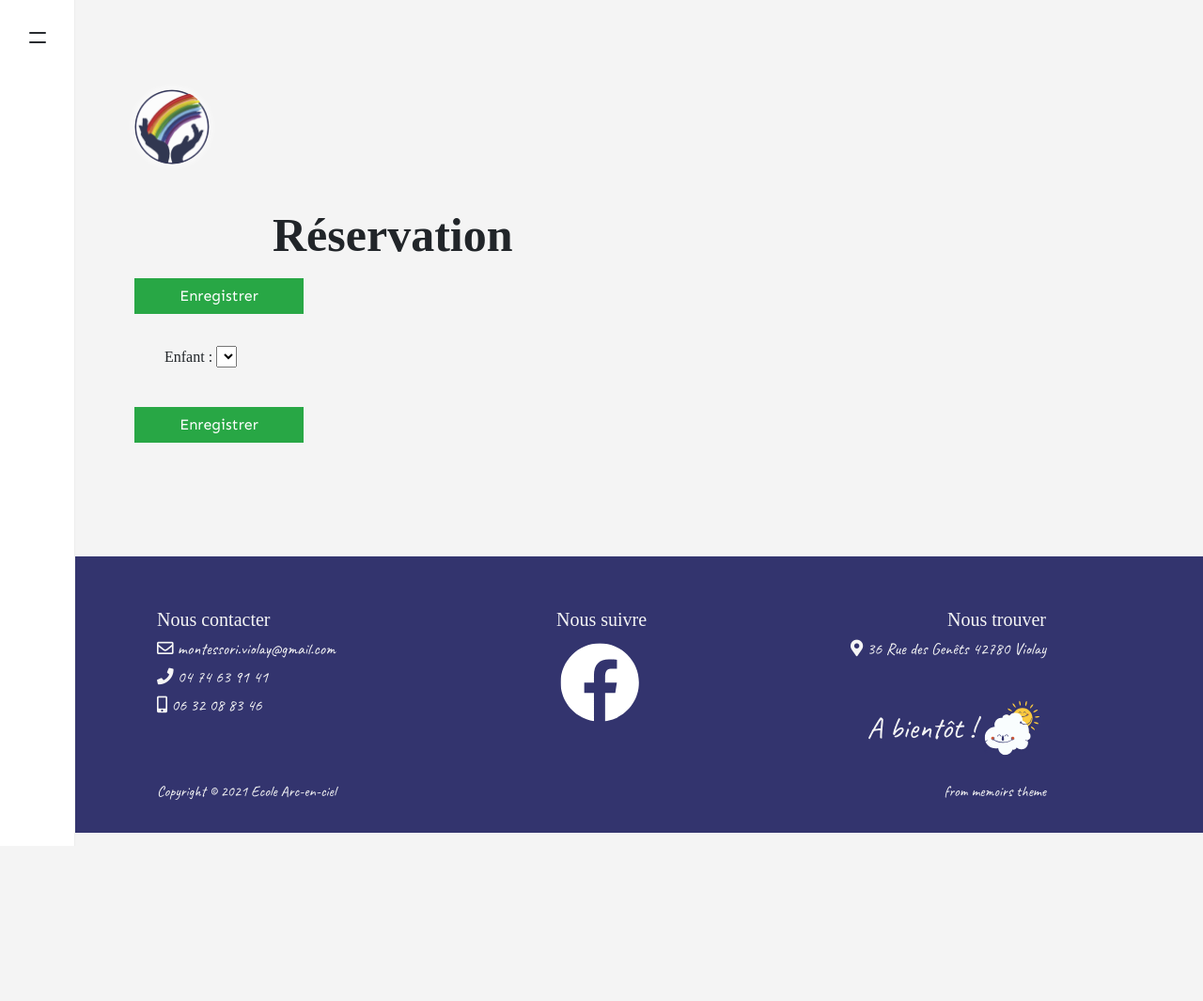
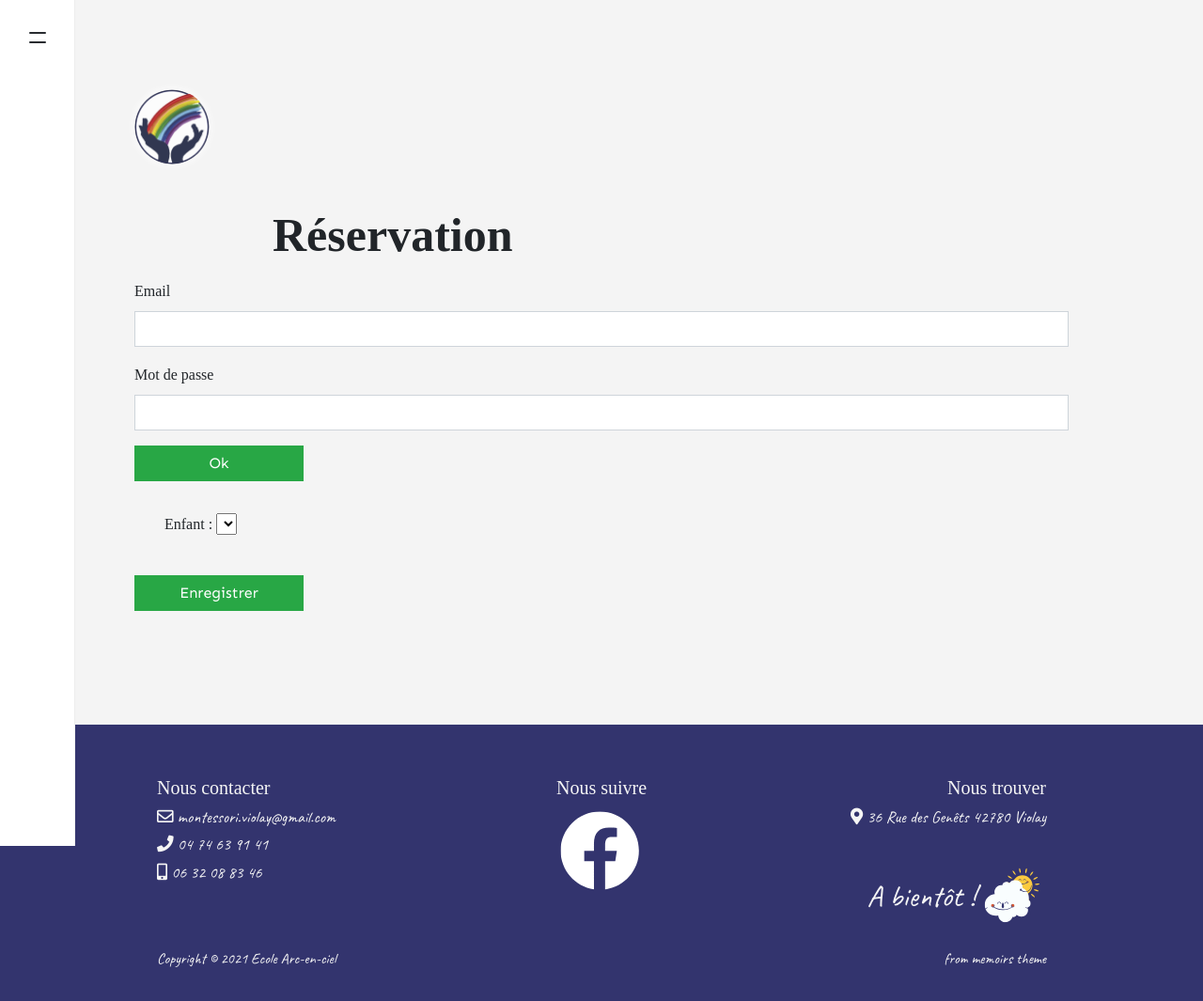
Before and after one commit to violay-rainbow-school/violay-rainbow-school.github.io, a Jekyll site: the page built from _pages/reservation.md, in a window 1280 px wide. Shown: the whole page at 94% size. Built offline with Jekyll 4.4.1, drawn with Linux system fonts in a browser that asks for light colours; nearby versions of some CDN libraries; some web fonts are replaced; comment, search, counter and statistics services are not loaded; before the commit the page ends 900 px from its top, so only the background shows below that.

Commit message:
add parent login form

```diff
--- a/_layouts/reservation.html
+++ b/_layouts/reservation.html
@@ -11,9 +11,24 @@ layout: default
 <!-- Flash messages -->
 <div class="flash" id="flash"></div>
 
-<form action="#" id="calendar-form">
-    <button class="btn btn-success" type="submit">Enregistrer</button>
+<div id="login-form-wrapper">
+    <form id="login-form" action="#">
+        <div class="mb-3">
+            <label class="form-label" for="parent-email">Email</label>
+            <input class="form-control" type="text" name="parent-email" id="parent-email">
+        </div>
+        <div class="mb-3">
+            <label class="form-label" for="parent-email">Mot de passe</label>
+            <input class="form-control" type="password" name="parent-password" id="parent-password">
+        </div>
+        <div class="mb-3">
+            <button class="btn btn-success" type="submit">Ok</button>
+        </div>
+    </form>
+</div>
 
+<div id="calendar-form-wrapper">
+    <form id="calendar-form" action="#">
         <!-- Select child -->
         <div class="calendar-child">
             <label for="child-select">Enfant :</label>
@@ -27,6 +42,7 @@ layout: default
         {%- endfor -%}
         <button class="btn btn-success" type="submit">Enregistrer</button>
     </form>
+</div>
 
 {% for date in page.closed_dates %}
     <div class="closed-date" style="display: none;">{{ date }}</div>
--- a/assets/js/calendar/reservation.js
+++ b/assets/js/calendar/reservation.js
@@ -13,13 +13,37 @@
     let children = [];
     let currentChild = {};
     const calendarElements = document.querySelectorAll('div[month]');
+    let accessToken = '';
+
+    /**
+     * Handle login form
+     */
+    document.getElementById('login-form').addEventListener('submit', function (event) {
+        event.preventDefault();
+        login(
+            document.getElementById('parent-email').value,
+            document.getElementById('parent-password').value,
+            (responseContent) => {
+                if (responseContent.code && responseContent.code != 200) {
+                    console.error('Error from the API', responseContent);
+                    return;
+                }
+                console.log('Login successful', responseContent);
+                accessToken = responseContent.token;
+                console.log(accessToken)
+            },
+            (error) => {
+                console.error(error);
+            }
+        );
+    });
 
     /**
      * Get the current child on change
      */
     selectChildElement.addEventListener('change', function (event) {
         if (!this.value) {
-            showError('Select a child please.')
+            showError('Select a child please.');
             return;
         }
 
@@ -113,8 +137,5 @@
             calendarElement.innerHTML = '';
             createMonthCalendar(options);
         });
-    }
+    };
 })();
-
-// TODO: refactor calendar elements to allow refresh
-// TODO: display already selected elements
--- a/assets/js/calendar/school_api.js
+++ b/assets/js/calendar/school_api.js
@@ -8,7 +8,26 @@ const schoolApiUrl = 'http://127.0.0.1:8002';
 const logError = (error) => console.error(error);
 
 /**
+ * Login
+ */
+const login = (username, password, successCallback, errorCallback = logError) =>
+    fetch(`${schoolApiUrl}/api/login_check`, {
+        method: 'POST',
+        body: JSON.stringify({
+            username,
+            password
+        }),
+        headers: { 'Content-type': 'application/json; charset=UTF-8' },
+    })
+        .then((response) => response.json())
+        .then((responseContent) => successCallback(responseContent))
+        .catch((error) => errorCallback(error));
+
+/**
  * List children then execute the callback
+ *
+ * @param {callable} successCallback
+ * @param {callable} errorCallback
  */
 const listChildren = (successCallback, errorCallback = logError) =>
     fetch(`${schoolApiUrl}/api/children`)
@@ -17,10 +36,10 @@ const listChildren = (successCallback, errorCallback = logError) =>
         .catch((error) => errorCallback(error));
 
 const getChild = (childId, successCallback, errorCallback = logError) =>
-fetch(`${schoolApiUrl}/api/children/${childId}`)
-    .then((response) => response.json())
-    .then((responseContent) => successCallback(responseContent))
-    .catch((error) => errorCallback(error));
+    fetch(`${schoolApiUrl}/api/children/${childId}`)
+        .then((response) => response.json())
+        .then((responseContent) => successCallback(responseContent))
+        .catch((error) => errorCallback(error));
 
 /**
  * Update a Child
```
Lines whose indentation alone changed are shown as unchanged.
